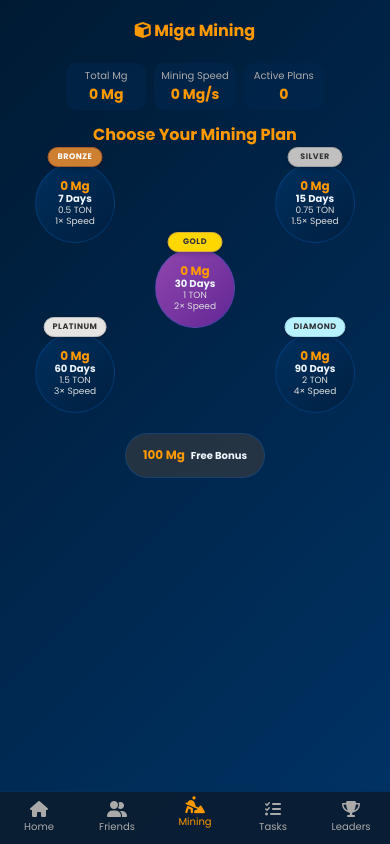
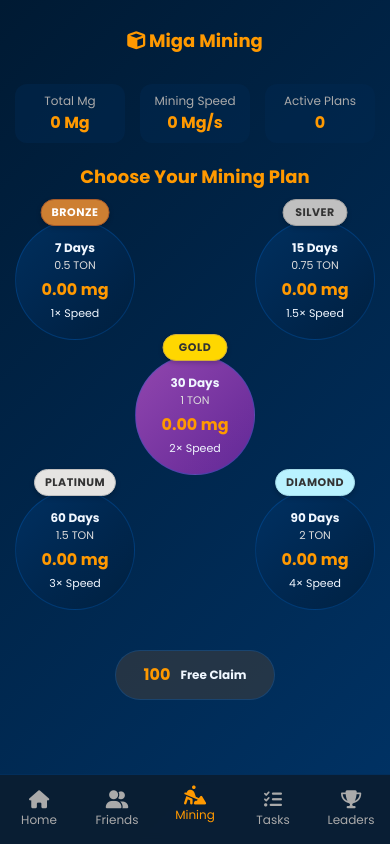
Before and after one commit to ibrahimbosra/Migaminingg, a plain HTML site: page mining-tab.html in a window 390 px wide. Drawn offline with Linux system fonts and the light colour scheme; a script that the page names is missing.

Commit message:
Update mining-tab.html

```diff
--- a/mining-tab.html
+++ b/mining-tab.html
@@ -36,33 +36,33 @@
       background: linear-gradient(135deg, #001a33, #003366);
       color: var(--light);
       min-height: 100vh;
-      padding: 10px 0 70px;
+      padding: 15px 0 80px;
       text-align: center;
-      font-size: 14px;
+      font-size: 16px;
       overflow-x: hidden;
     }
 
     /* Mining Page Styles */
     .plan-title {
       font-weight: bold;
-      font-size: 16px;
-      margin: 8px 0; /* Reduced from 10px */
+      font-size: 20px;
+      margin: 15px 0;
       color: var(--accent);
     }
 
     #wallet-message, #plan-message, #alert-message {
       display: none;
       position: fixed;
-      bottom: 70px;
+      bottom: 80px;
       left: 50%;
       transform: translateX(-50%);
       background: rgba(255, 255, 255, 0.9);
       color: var(--danger);
-      padding: 8px 15px;
-      border-radius: 20px;
+      padding: 10px 20px;
+      border-radius: 25px;
       font-weight: bold;
       z-index: 1000;
-      font-size: 12px;
+      font-size: 14px;
       animation: fadeInOut 3s ease-in-out;
     }
 
@@ -71,23 +71,23 @@
       bottom: auto;
       padding: 15px 25px;
       border-radius: 15px;
-      font-size: 14px;
+      font-size: 16px;
       box-shadow: 0 5px 15px rgba(0,0,0,0.3);
-      max-width: 80%;
+      max-width: 85%;
     }
 
     #ton-connect {
-      margin: 10px auto;
+      margin: 15px auto;
       display: flex;
       justify-content: center;
     }
 
     #points-display {
-      margin: 10px 0;
-      font-size: 14px;
+      margin: 15px 0;
+      font-size: 16px;
       background: rgba(0, 40, 80, 0.5);
-      padding: 8px 15px;
-      border-radius: 20px;
+      padding: 10px 20px;
+      border-radius: 25px;
       display: inline-block;
     }
 
@@ -100,8 +100,8 @@
       display: flex;
       flex-direction: column;
       align-items: center;
-      gap: 5px; /* Reduced from 8px */
-      padding: 8px; /* Reduced from 10px */
+      gap: 15px;
+      padding: 15px;
       max-width: 100%;
       margin: 0 auto;
     }
@@ -109,29 +109,29 @@
     .plan-row, .centered-row {
       display: flex;
       justify-content: center;
-      gap: 5px; /* Reduced from 8px */
+      gap: 15px;
       width: 100%;
     }
 
     #free-claim {
-      margin-top: 15px; /* Reduced from 20px */
+      margin-top: 25px;
       white-space: nowrap;
       display: flex;
       flex-direction: row;
       align-items: center;
       justify-content: center;
-      padding: 0 15px;
+      padding: 0 20px;
     }
 
     #free-claim .miga-points,
     #free-claim .days-title {
       display: inline;
-      margin: 0 3px;
+      margin: 0 5px;
     }
 
     .plan-row {
       justify-content: space-between;
-      max-width: 320px;
+      max-width: 380px;
     }
 
     .circle-container {
@@ -146,21 +146,22 @@
       transform: translateY(-5px);
     }
 
+    /* ENLARGED CIRCLE SIZE */
     .circle-card {
-      width: 85px;
-      height: 85px;
+      width: 140px;
+      height: 140px;
       background: linear-gradient(135deg, rgba(0, 51, 102, 0.8), rgba(0, 30, 60, 0.8));
       border-radius: 50%;
       display: flex;
       flex-direction: column;
       justify-content: center;
       align-items: center;
-      font-size: 10px;
-      padding: 6px;
+      font-size: 12px;
+      padding: 10px;
       cursor: pointer;
       border: 1px solid rgba(0, 102, 204, 0.3);
       transition: all 0.3s ease;
-      line-height: 1.2;
+      line-height: 1.3;
     }
 
     .circle-card:hover {
@@ -174,15 +175,16 @@
 
     .badge {
       position: absolute;
-      top: -18px;
+      /* رفع البادج بشكل بسيط جداً */
+      top: -23px; /* تم تغييرها من -20px إلى -23px */
       left: 50%;
       transform: translateX(-50%);
-      padding: 3px 8px;
-      border-radius: 12px;
-      font-size: 9px;
+      padding: 4px 10px;
+      border-radius: 15px;
+      font-size: 12px;
       font-weight: bold;
       white-space: nowrap;
-      min-width: 60px;
+      min-width: 70px;
       text-align: center;
       z-index: 10;
       box-shadow: 0 2px 5px rgba(0,0,0,0.2);
@@ -222,27 +224,30 @@
     }
 
     .miga-points {
-      font-size: 12px;
+      font-size: 16px; /* Larger font for mining counter */
       font-weight: bold;
       color: var(--accent);
+      margin: 5px 0;
     }
 
     .days-title {
-      font-size: 10px;
+      font-size: 12px;
       font-weight: bold;
     }
 
-    .ton-amount, .speed-multiplier {
-      font-size: 9px;
+    .ton-amount {
+      font-size: 11px;
       color: #ddd;
+      margin: 3px 0;
     }
 
-    .external-countdown {
-      font-size: 9px;
+    /* NEW: Countdown inside circle */
+    .countdown-timer {
+      font-size: 11px;
       font-weight: 600;
       color: var(--accent);
-      margin-top: 3px;
-      height: 12px;
+      margin-top: 5px;
+      height: 15px;
       display: none;
     }
 
@@ -281,8 +286,8 @@
     }
 
     .circle-card.free {
-      width: 140px;
-      height: 45px;
+      width: 160px;
+      height: 50px;
       border-radius: 30px;
       background: rgba(60, 60, 60, 0.6);
       cursor: not-allowed;
@@ -301,16 +306,16 @@
     .stats-bar {
       display: flex;
       justify-content: center;
-      gap: 8px;
-      margin: 3px 0 12px; /* Reduced from 5px 0 15px */
+      gap: 15px;
+      margin: 10px 0 20px;
       flex-wrap: wrap;
     }
 
     .stat-card {
       background: rgba(0, 40, 80, 0.5);
-      border-radius: 10px;
-      padding: 6px 10px; /* Reduced from 8px 12px */
-      min-width: 90px; /* Reduced from 100px */
+      border-radius: 12px;
+      padding: 10px 15px;
+      min-width: 120px;
       transition: transform 0.3s ease;
     }
 
@@ -320,13 +325,13 @@
     }
 
     .stat-value {
-      font-size: 14px;
+      font-size: 16px;
       font-weight: 700;
       color: var(--accent);
     }
 
     .stat-label {
-      font-size: 10px;
+      font-size: 12px;
       color: #aaa;
     }
 
@@ -338,7 +343,7 @@
       background: rgba(10, 30, 50, 0.95);
       display: flex;
       justify-content: space-around;
-      padding: 6px 0; /* Reduced from 8px 0 */
+      padding: 10px 0;
       border-top: 1px solid rgba(0, 51, 102, 0.8);
       z-index: 999;
       backdrop-filter: blur(5px);
@@ -347,20 +352,20 @@
     .nav-item {
       text-align: center;
       color: #aaa;
-      font-size: 10px;
+      font-size: 12px;
       cursor: pointer;
       display: flex;
       flex-direction: column;
       align-items: center;
-      gap: 2px;
-      padding: 3px 10px;
+      gap: 3px;
+      padding: 5px 10px;
       flex: 1;
       max-width: 20%;
       transition: all 0.3s ease;
     }
 
     .nav-item i {
-      font-size: 16px;
+      font-size: 20px;
     }
 
     .nav-item.active {
@@ -389,38 +394,63 @@
 
     /* Responsive Adjustments */
     @media (max-width: 480px) {
+      body {
+        font-size: 15px;
+        padding: 12px 0 75px;
+      }
+
+      .plan-title {
+        font-size: 18px;
+      }
+
+      /* Adjusted circle size for mobile */
       .circle-card {
-        width: 80px;
-        height: 80px;
-        font-size: 9px;
+        width: 120px;
+        height: 120px;
+        font-size: 11px;
       }
 
       .badge {
-        font-size: 8px;
-        min-width: 55px;
-        top: -16px;
-      }
-
-      .plan-row {
-        gap: 5px;
+        font-size: 11px;
+        min-width: 65px;
+        top: -21px; /* تعديل طفيف للموبايل */
       }
 
       .stat-card {
-        min-width: 80px;
-        padding: 5px 7px; /* Reduced from 6px 8px */
+        min-width: 110px;
+        padding: 8px 12px;
+      }
+
+      .nav-item i {
+        font-size: 18px;
       }
     }
 
     @media (max-width: 360px) {
+      body {
+        font-size: 14px;
+      }
+
+      /* Further adjusted circle size for small mobile */
       .circle-card {
-        width: 70px;
-        height: 70px;
+        width: 100px;
+        height: 100px;
+        font-size: 10px;
       }
 
       .badge {
-        font-size: 7px;
-        min-width: 50px;
-        top: -14px;
+        font-size: 10px;
+        min-width: 60px;
+        top: -19px; /* تعديل طفيف للموبايل الصغير */
+      }
+
+      .stat-card {
+        min-width: 100px;
+        padding: 7px 10px;
+      }
+
+      .nav-item i {
+        font-size: 16px;
       }
     }
   </style>
@@ -434,7 +464,7 @@
     </div>
     <div id="ton-connect"></div>
 
-    <!-- Moved stats bar to the top -->
+    <!-- Stats bar at the top -->
     <div class="stats-bar">
       <div class="stat-card">
         <div class="stat-label">
@@ -472,40 +502,41 @@
             Bronze
           </div>
           <div class="circle-card" data-days="7" onclick="handlePlanClick(0.5,7,1,this)">
-            <div class="miga-points">
-              0 Mg
-            </div>
+            <!-- New arrangement inside circle -->
             <div class="days-title">
               7 Days
             </div>
             <div class="ton-amount">
               0.5 TON
             </div>
+            <div class="miga-points">
+              0.00 mg
+            </div>
+            <div class="countdown-timer" id="countdown-7d"></div>
             <div class="speed-multiplier">
               1× Speed
             </div>
           </div>
-          <div class="external-countdown" id="countdown-7d"></div>
         </div>
         <div class="circle-container">
           <div class="badge silver-badge">
             Silver
           </div>
           <div class="circle-card" data-days="15" onclick="handlePlanClick(0.75,15,1.5,this)">
-            <div class="miga-points">
-              0 Mg
-            </div>
             <div class="days-title">
               15 Days
             </div>
             <div class="ton-amount">
               0.75 TON
             </div>
+            <div class="miga-points">
+              0.00 mg
+            </div>
+            <div class="countdown-timer" id="countdown-15d"></div>
             <div class="speed-multiplier">
               1.5× Speed
             </div>
           </div>
-          <div class="external-countdown" id="countdown-15d"></div>
         </div>
       </div>
       <div class="centered-row">
@@ -514,20 +545,20 @@
             Gold
           </div>
           <div class="circle-card special" data-days="30" onclick="handlePlanClick(1,30,2,this)">
-            <div class="miga-points">
-              0 Mg
-            </div>
             <div class="days-title">
               30 Days
             </div>
             <div class="ton-amount">
               1 TON
             </div>
+            <div class="miga-points">
+              0.00 mg
+            </div>
+            <div class="countdown-timer" id="countdown-30d"></div>
             <div class="speed-multiplier">
               2× Speed
             </div>
           </div>
-          <div class="external-countdown" id="countdown-30d"></div>
         </div>
       </div>
       <div class="plan-row">
@@ -536,46 +567,47 @@
             Platinum
           </div>
           <div class="circle-card" data-days="60" onclick="handlePlanClick(1.5,60,3,this)">
-            <div class="miga-points">
-              0 Mg
-            </div>
             <div class="days-title">
               60 Days
             </div>
             <div class="ton-amount">
               1.5 TON
             </div>
+            <div class="miga-points">
+              0.00 mg
+            </div>
+            <div class="countdown-timer" id="countdown-60d"></div>
             <div class="speed-multiplier">
               3× Speed
             </div>
           </div>
-          <div class="external-countdown" id="countdown-60d"></div>
         </div>
         <div class="circle-container">
           <div class="badge diamond-badge">
             Diamond
           </div>
           <div class="circle-card" data-days="90" onclick="handlePlanClick(2,90,4,this)">
-            <div class="miga-points">
-              0 Mg
-            </div>
             <div class="days-title">
               90 Days
             </div>
             <div class="ton-amount">
               2 TON
             </div>
+            <div class="miga-points">
+              0.00 mg
+            </div>
+            <div class="countdown-timer" id="countdown-90d"></div>
             <div class="speed-multiplier">
               4× Speed
             </div>
           </div>
-          <div class="external-countdown" id="countdown-90d"></div>
         </div>
       </div>
       <div class="centered-row">
         <div id="free-claim" class="circle-card free" onclick="collectFreePoints(this)">
-          <span class="miga-points">100 Mg</span>
-          <span class="days-title">Free Bonus</span>
+          <span class="miga-points">100</span>
+          <!-- تغيير النص من "Free Bonus" إلى "Free Claim" -->
+          <span class="days-title">Free Claim</span>
         </div>
       </div>
     </div>
@@ -775,9 +807,9 @@
         btn.classList.add("active");
         btn.classList.remove("disabled");
         btn.querySelector(".miga-points")
-           .innerText = `${freeData.remaining} Mg`;
+           .innerText = `${freeData.remaining}`;
         btn.querySelector(".days-title")
-           .innerText = `Daily Bonus`;
+           .innerText = `Free Claim`;
       } else {
         btn.classList.remove("active");
         btn.classList.add("disabled");
@@ -921,7 +953,7 @@
 
       const totalSec = plan.days * 86400;
       let elapsed = Math.floor((Date.now() - plan.startTime)/1000);
-      const cd = document.getElementById(`countdown-${plan.days}d`);
+      const cd = el.querySelector(".countdown-timer");
       const mp = el.querySelector(".miga-points");
 
       if (el._timer) clearInterval(el._timer);
@@ -961,8 +993,8 @@
         cd.innerText = `${d}d ${h}h ${m}m ${s}s`;
         plan.accumulatedPoints += (plan.multiplier * DAILY_POINTS_PER_PLAN) / 86400;
 
-        // Display points without decimals
-        mp.innerText = `${Math.floor(plan.accumulatedPoints)} Mg`;
+        // Display points with 2 decimals and "mg" unit
+        mp.innerText = `${plan.accumulatedPoints.toFixed(2)} mg`;
         savePointsData();
       }, 1000);
     }
```
